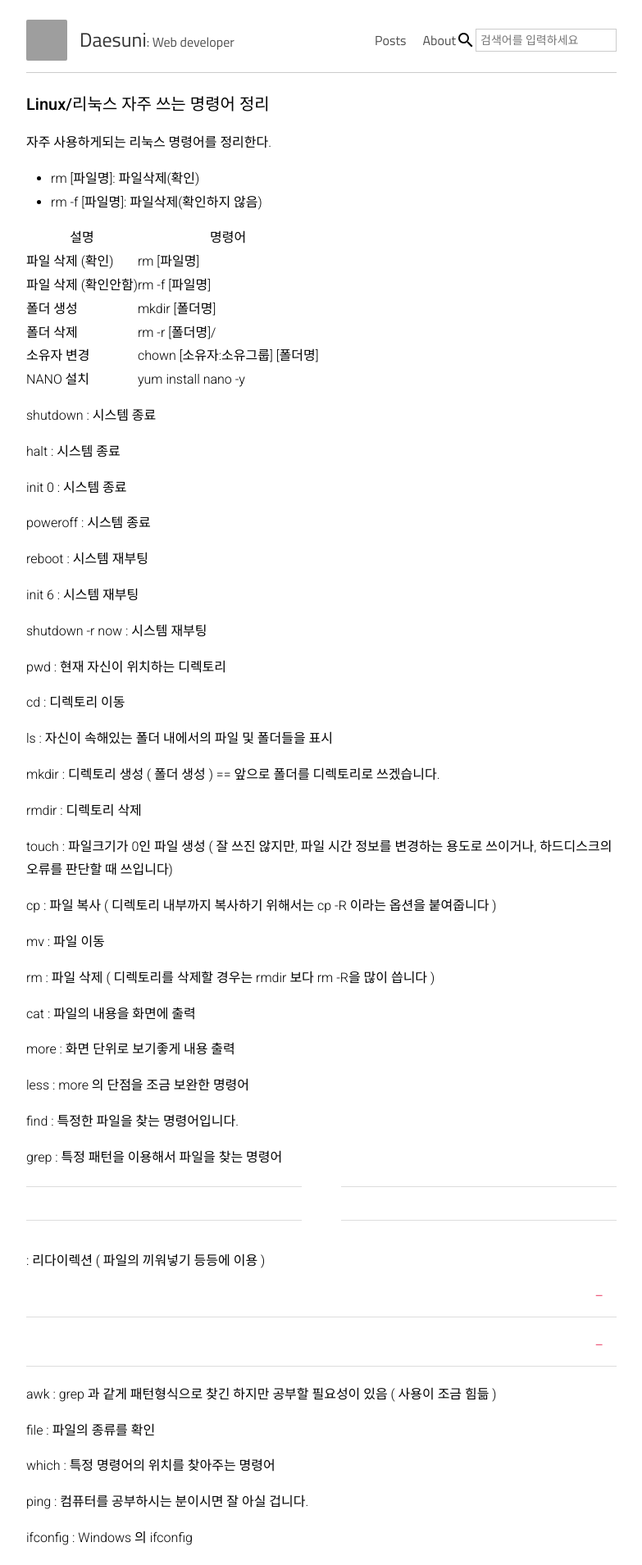
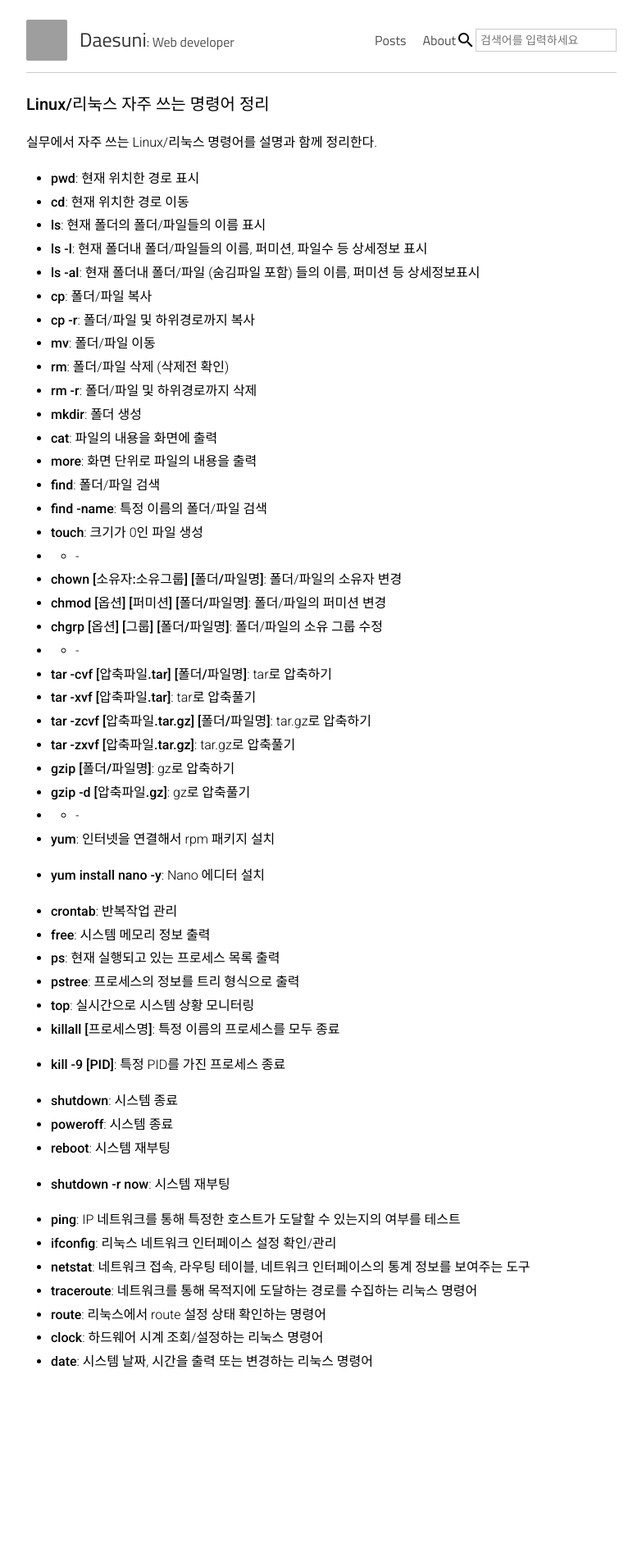
Before and after one commit to daesuni/daesuni.github.io, a Jekyll site: the page built from _posts/2017-01-07-Linux commands.md, in a window 1280 px wide. Shown: the top 1909 px of the page at 82% size, without its empty margins (248-1031 px from the left). Built offline with Jekyll 4.4.1, drawn with Linux system fonts in a browser that asks for light colours; after the commit the page ends 1801 px from its top, so only the background shows below that; some of the changed text lies outside the part shown; grey boxes are pictures that could not be loaded.

Commit message:
markdown

```diff
--- a/_posts/2017-01-07-Linux commands.md
+++ b/_posts/2017-01-07-Linux commands.md
@@ -3,221 +3,56 @@ layout: post
 title: Linux/리눅스 자주 쓰는 명령어 정리
 ---
 
-자주 사용하게되는 리눅스 명령어를 정리한다.
+실무에서 자주 쓰는 Linux/리눅스 명령어를 설명과 함께 정리한다.
 
-- rm [파일명]: 파일삭제(확인)
-- rm -f [파일명]: 파일삭제(확인하지 않음)
+- **pwd**: 현재 위치한 경로 표시
+- **cd**: 현재 위치한 경로 이동
+- **ls**: 현재 폴더의 폴더/파일들의 이름 표시
+- **ls -l**: 현재 폴더내 폴더/파일들의 이름, 퍼미션, 파일수 등 상세정보 표시
+- **ls -al**: 현재 폴더내 폴더/파일 (숨김파일 포함) 들의 이름, 퍼미션 등 상세정보표시
+- **cp**: 폴더/파일 복사
+- **cp -r**: 폴더/파일 및 하위경로까지 복사
+- **mv**: 폴더/파일 이동
+- **rm**: 폴더/파일 삭제 (삭제전 확인)
+- **rm -r**: 폴더/파일 및 하위경로까지 삭제
+- **mkdir**: 폴더 생성
+- **cat**: 파일의 내용을 화면에 출력
+- **more**: 화면 단위로 파일의 내용을 출력
+- **find**: 폴더/파일 검색
+- **find -name**: 특정 이름의 폴더/파일 검색
+- **touch**: 크기가 0인 파일 생성
+- - -
+- **chown [소유자:소유그룹] [폴더/파일명]**: 폴더/파일의 소유자 변경
+- **chmod [옵션] [퍼미션] [폴더/파일명]**: 폴더/파일의 퍼미션 변경
+- **chgrp [옵션] [그룹] [폴더/파일명]**: 폴더/파일의 소유 그룹 수정
+- - -
+- **tar -cvf [압축파일.tar] [폴더/파일명]**: tar로 압축하기
+- **tar -xvf [압축파일.tar]**: tar로 압축풀기
+- **tar -zcvf [압축파일.tar.gz] [폴더/파일명]**: tar.gz로 압축하기
+- **tar -zxvf [압축파일.tar.gz]**: tar.gz로 압축풀기
+- **gzip [폴더/파일명]**: gz로 압축하기
+- **gzip -d [압축파일.gz]**: gz로 압축풀기
+- - -
+- **yum**: 인터넷을 연결해서 rpm 패키지 설치
+- **yum install nano -y**: Nano 에디터 설치
 
-| 설명									| 명령어									|
-| ------------------------------------- | ------------------------------------- |
-| 파일 삭제 (확인)						| rm [파일명]							|
-| 파일 삭제 (확인안함)						| rm -f [파일명]							|
-| 폴더 생성								| mkdir [폴더명]							|
-| 폴더 삭제								| rm -r [폴더명]/						|
-| 소유자 변경								| chown [소유자:소유그룹] [폴더명]			|
-| NANO 설치								| yum install nano -y					|
+- **crontab**: 반복작업 관리
+- **free**: 시스템 메모리 정보 출력
+- **ps**: 현재 실행되고 있는 프로세스 목록 출력
+- **pstree**: 프로세스의 정보를 트리 형식으로 출력
+- **top**: 실시간으로 시스템 상황 모니터링
+- **killall [프로세스명]**: 특정 이름의 프로세스를 모두 종료
+- **kill -9 [PID]**: 특정 PID를 가진 프로세스 종료
 
-shutdown : 시스템 종료
+- **shutdown**: 시스템 종료
+- **poweroff**: 시스템 종료
+- **reboot**: 시스템 재부팅
+- **shutdown -r now**: 시스템 재부팅
 
-halt : 시스템 종료
-
-init 0 : 시스템 종료
-
-poweroff : 시스템 종료
-
-reboot : 시스템 재부팅
-
-init 6 : 시스템 재부팅
-
-shutdown -r now : 시스템 재부팅
-
-
-
-
-
-pwd : 현재 자신이 위치하는 디렉토리
-
-cd : 디렉토리 이동
-
-ls : 자신이 속해있는 폴더 내에서의 파일 및 폴더들을 표시
-
-mkdir : 디렉토리 생성 ( 폴더 생성 )  == 앞으로 폴더를 디렉토리로 쓰겠습니다.
-
-rmdir : 디렉토리 삭제
-
-
-
-
-
-touch : 파일크기가 0인 파일 생성 ( 잘 쓰진 않지만, 파일 시간 정보를 변경하는 용도로 쓰이거나, 하드디스크의 오류를 판단할 때 쓰입니다)
-
-cp : 파일 복사  ( 디렉토리 내부까지 복사하기 위해서는 cp -R 이라는 옵션을 붙여줍니다 )
-
-mv : 파일 이동
-
-rm : 파일 삭제 ( 디렉토리를 삭제할 경우는 rmdir 보다 rm -R을 많이 씁니다 )
-
-cat : 파일의 내용을 화면에 출력
-
-more : 화면 단위로 보기좋게 내용 출력
-
-less : more 의 단점을 조금 보완한 명령어
-
-find : 특정한 파일을 찾는 명령어입니다.
-
-grep : 특정 패턴을 이용해서 파일을 찾는 명령어
-
->>  : 리다이렉션 ( 파일의 끼워넣기 등등에 이용 )
-
-awk : grep 과 같게 패턴형식으로 찾긴 하지만 공부할 필요성이 있음 ( 사용이 조금 힘듦 )
-
-file : 파일의 종류를 확인
-
-which : 특정 명령어의 위치를 찾아주는 명령어
-
-
-
-
-
-ping : 컴퓨터를 공부하시는 분이시면 잘 아실 겁니다.
-
-ifconfig : Windows 의 ifconfig
-
-netstat : 네트워크의 상태
-
-nbtstat : IP 충돌이 발생할 경우, 충돌 된 컴퓨터를 찾기 위한 명령어
-
-traceroute : Windows 의 tracert  : 알고자 하는 목적지까지의 경로를 찾아주는 명령어
-
-route : 리눅스 시스템의 라우팅 테이블 구성 상태
-
-
-
-
-
-clock : CMOS 의 시간을 조절하는 명령어
-
-date : 시간과 날짜 출력 및, 시간과 날짜 변경
-
-rdate : 원격지의 타임서버로부터 날짜와 시간을 받아와서 , 시스템에 설정
-
-
-
-
-
-rpm : rpm 패키지를 설치하고 삭제 또는 관리하는 명령어
-
-yum : 인터넷을 통하여 rpm 패키지가 저장된 서버에 접속하여 설치하고자 하는 rpm 패키지를 설치
-
-          // 다른 rpm 필요 패키지까지 다 알아서 다운받아주는 정말 유용한 명령어
-
-
-
-
-
-free: 시스템 메모리의 정보 출력
-
-ps : 현재 실행되고 있는 프로세스 목록 출력
-
-pstree : 프로세스의 정보를 트리 형식으로 출력
-
-top : 리눅스 시스템의 운용상황을 실시간으로 전반적인 상황을 모니터링 하는 기능
-
-kill : 특정 프로세스에게 특정 시그널(signal) 을  보내는 명령어
-
-killall : 특정 프로세스를 모두 종료
-
-killall5 : 모든 프로세스 종료 [ 절대 사용 X ]
-
-
-
-
-
-tar
-
-bzip2
-
-gzip    // 이렇게 3개는 파일 압축 형식을 묶거나 푸는 명령어들
-
-
-
-
-
-chmod : 특정 파일 또는 디렉토리의 퍼미션 수정
-
-chown : 파일이나 디렉토리의 소유자, 소유 그룹 수정
-
-chgrp  : 파일이나 디렉토리의 소유 그룹 수정
-
-   >> 이게 왜 나뉘어졌냐면, 소유자를 수정하면 보안적인 문제가 있어서 그룹, 사용자 둘 다 수정 가능, 그룹만 수정 가능 두 개로 나뉘는거에요 명령어 ~
-
-
-
-
-
-umask : 파일 생성시의 퍼미션값을 변경하는 명령어 ( 후에 자세히 포스팅 )
-
-
-
-
-
-at: 정해진 시간에 작업을 하나만 수행 할 수 있는 명령어
-
-crontab : 반복적인 작업을 수행하는 명령어
-
- // 실무에서 많이 쓰입니다. 미리 지정해서 디스크 최적화를 위한 반복적인 로그 파일 삭제 등등 이러한 것들이 있어요
-
-
-
-
-
-useradd : 새로운 사용자 계정 생성
-
-password : 사용자 계정의 비밀번호 설정
-
-userdel : 계정 지우기
-
-usermod : 사용자 계정 정보 수정
-
-
-
-
-
-fg : foreground
-
-bg : background
-
-jobs : 실행되는 job들 나열
-
-
-
-
-
-groupadd : 그룹 생성
-
-groupdel : 그룹 삭제
-
-groups : 그룹 확인
-
-newgrp : 자신이 속한 그룹 변경
-
-
-
-
-
-mesg : 메시지 응답 가능 및 불가 설정
-talk : 로그인한 사용자끼리 대화
-wall : 시스템에 로그인한 모든 사용자에게 메시지 보내기
-write : 로그인한 사용자에게 메시지 전달
-
-
-
-
-
-dd : 블럭단위로 파일을 복사하거나 파일의 변환을 할 수 있는 명령어
-
-
-
-출처: https://vaert.tistory.com/103 [Vaert Street]
-
-출처: https://vaert.tistory.com/103 [Vaert Street]
+- **ping**: IP 네트워크를 통해 특정한 호스트가 도달할 수 있는지의 여부를 테스트
+- **ifconfig**: 리눅스 네트워크 인터페이스 설정 확인/관리
+- **netstat**: 네트워크 접속, 라우팅 테이블, 네트워크 인터페이스의 통계 정보를 보여주는 도구
+- **traceroute**: 네트워크를 통해 목적지에 도달하는 경로를 수집하는 리눅스 명령어
+- **route**: 리눅스에서 route 설정 상태 확인하는 명령어
+- **clock**: 하드웨어 시계 조회/설정하는 리눅스 명령어
+- **date**: 시스템 날짜, 시간을 출력 또는 변경하는 리눅스 명령어
--- a/style.scss
+++ b/style.scss
@@ -29,7 +29,7 @@ ol      { list-style-type: decimal; }
 ol ul, ul ol, ul ul, ol ol { margin: 0; }
 ul ul, ol ul { list-style-type: circle; }
 em, i   { font-style: italic; }
-strong, b { font-weight: 400;}
+strong, b { font-weight: 500;}
 img     { max-width: 100%; }
 blockquote { display: block; border-width: 1px 0; border-style: solid; border-color: #ddd; padding: 20px 0 10px 0; margin: 20px 0; position: relative; }
 blockquote::before {
```
